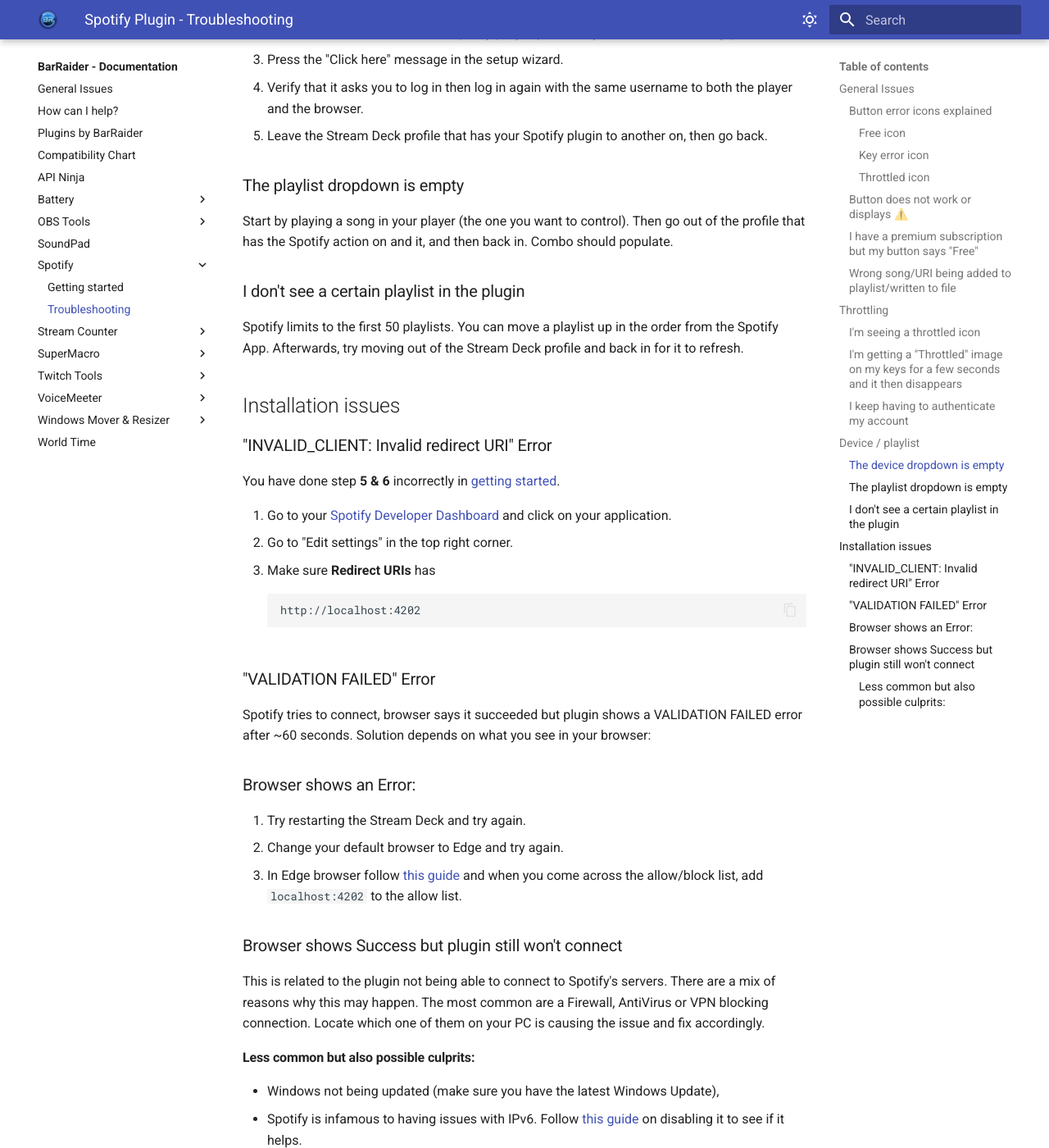
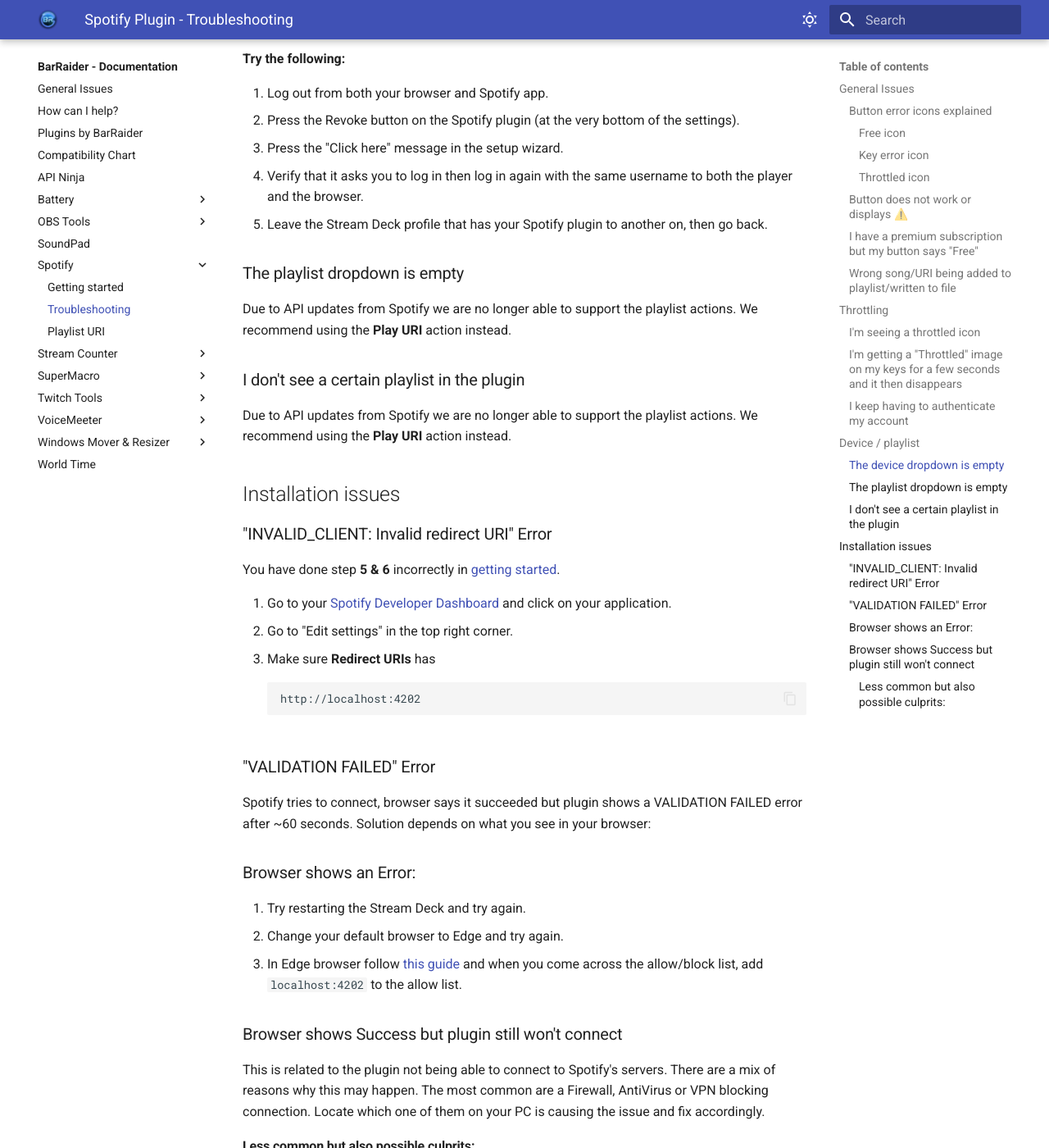
Before and after one commit to BarRaiders/barraiders.github.io, an MkDocs documentation site: the page built from docs/faqs/spotify/troubleshooting.md, in a window 1280 px wide and 1400 px high, scrolled down 2408 px. Shown: the whole window at 82% size. Built offline with MkDocs 1.6.1 and Material for MkDocs 9.7.7, drawn with Linux system fonts in a browser that asks for light colours; comment, search, counter and statistics services are not loaded; some of the changed text lies outside the part shown.

Commit message:
Added URI tutorial

```diff
--- a/docs/faqs/spotify/troubleshooting.md
+++ b/docs/faqs/spotify/troubleshooting.md
@@ -13,6 +13,10 @@
 ![Free Icon](img/spotify_free.webp)
 
 Spotify Premium is required to use the Spotify plugin, this is a requirement set by Spotify.
+
+!!! warning
+
+    The playlist actions are no longer supported due to API updates made by Spotify.
 
 #### Key error icon
 ![Key Icon](img/key.webp)
@@ -69,10 +73,10 @@
 5. Leave the Stream Deck profile that has your Spotify plugin to another on, then go back.
 
 ### The playlist dropdown is empty
-Start by playing a song in your player (the one you want to control). Then go out of the profile that has the Spotify action on and it, and then back in. Combo should populate.
+Due to API updates from Spotify we are no longer able to support the playlist actions. We recommend using the **Play URI** action instead.
 
 ### I don't see a certain playlist in the plugin
-Spotify limits to the first 50 playlists. You can move a playlist up in the order from the Spotify App. Afterwards, try moving out of the Stream Deck profile and back in for it to refresh.
+Due to API updates from Spotify we are no longer able to support the playlist actions. We recommend using the **Play URI** action instead.
 
 ## Installation issues
 ### "INVALID_CLIENT: Invalid redirect URI" Error
@@ -93,7 +97,7 @@
 
 1. Try restarting the Stream Deck and try again.
 2. Change your default browser to Edge and try again.
-3. In Edge browser follow [this guide](https://www.whatismybrowser.com/guides/how-to-enable-javascript/edge "How to enable javascript") and when you come across the allow/block list, add `localhost:4202` to the allow list.
+3. In Edge browser follow [this guide](https://www.whatismybrowser.com/guides/how-to-enable-javascript/edge "How to enable JavaScript") and when you come across the allow/block list, add `localhost:4202` to the allow list.
 
 ### Browser shows Success but plugin still won't connect
 This is related to the plugin not being able to connect to Spotify's servers. There are a mix of reasons why this may happen. The most common are a Firewall, AntiVirus or VPN blocking connection. Locate which one of them on your PC is causing the issue and fix accordingly.
--- a/mkdocs.yml
+++ b/mkdocs.yml
@@ -18,6 +18,7 @@
     - 'Spotify':
       - 'Getting started': 'faqs/spotify/getting-started.md'
       - 'Troubleshooting': 'faqs/spotify/troubleshooting.md'
+      - 'Playlist URI' : 'faqs/spotify/playlist-uri.md'
     - 'Stream Counter':
       - 'Getting started': 'faqs/stream-counter/getting-started.md'
       - 'Troubleshooting': 'faqs/stream-counter/troubleshooting.md'
```
Also changed, not shown: docs/faqs/spotify/playlist-uri.md (added, +14 -0 lines).
